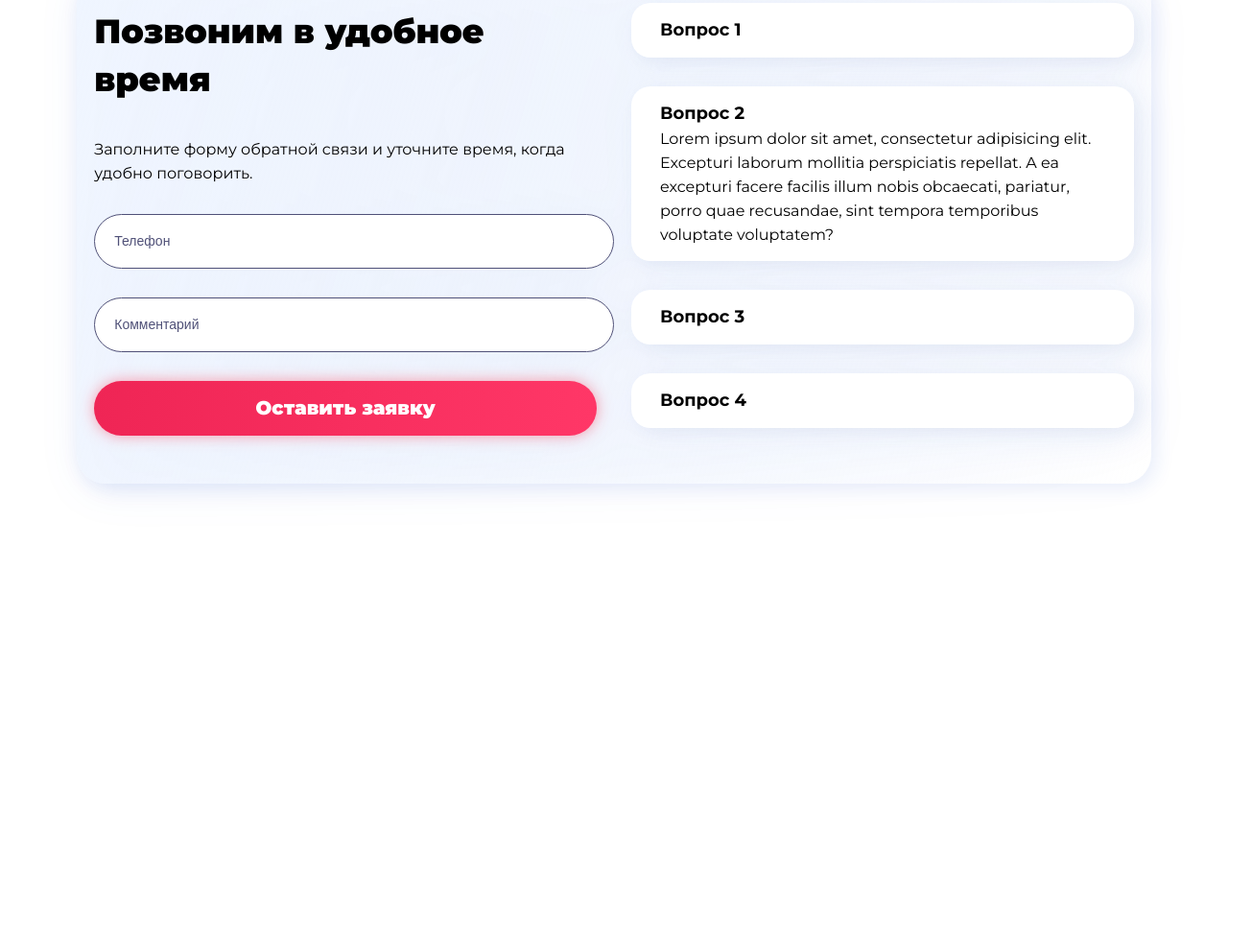
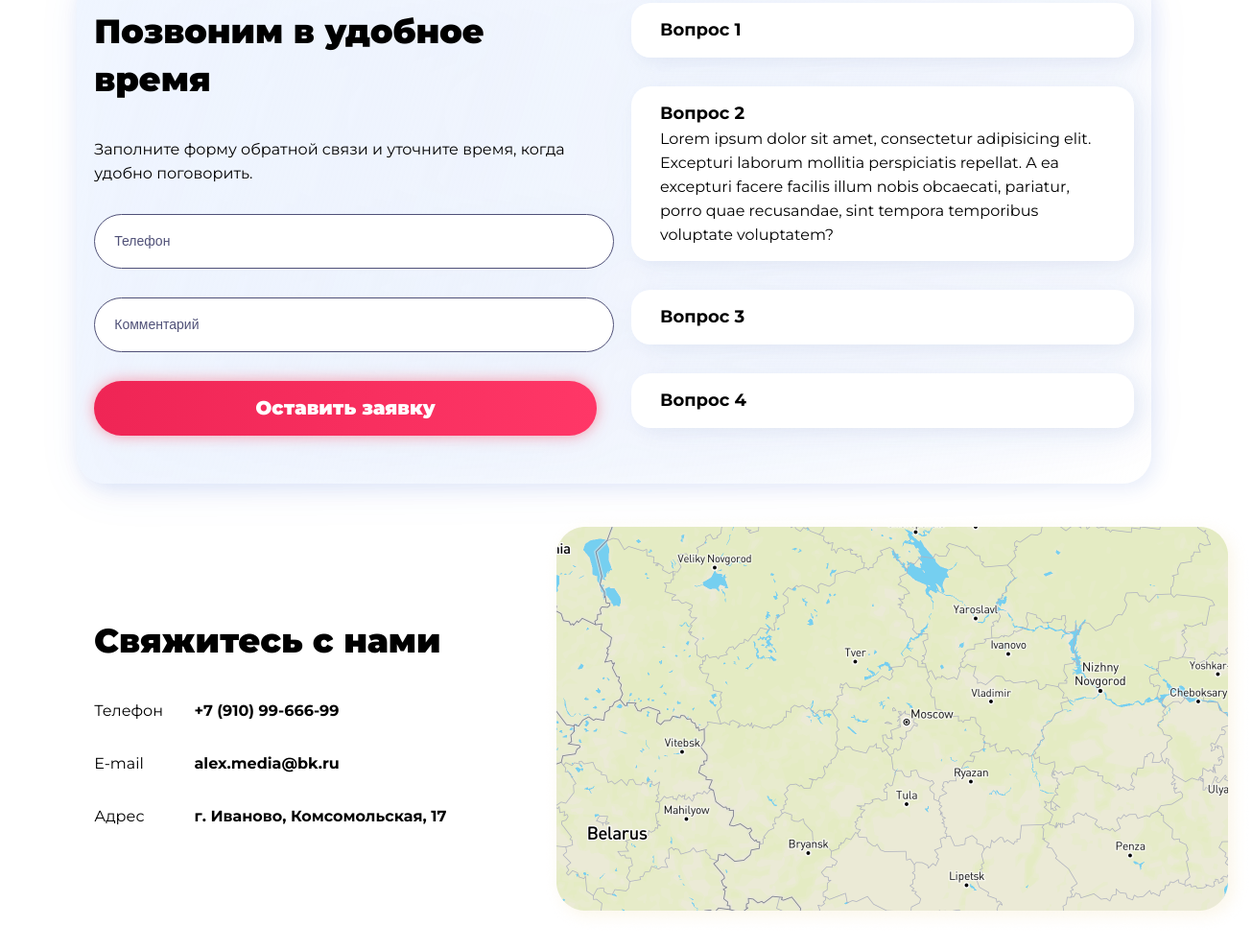
Before and after one commit to germes-f/alexmedia, a website built with webpack: page src/index.html in a window 1280 px wide. Shown: the part 3162-4152 px from the top of the page at 96% size, 1305 px wide, since content can reach past the window. Before the commit the page ends 3704 px from the top, so only its background shows below. Built offline with nearby package versions, Linux system fonts and the light colour scheme.

Commit message:
update/ add kontakts

```diff
--- /dev/null
+++ b/src/assets/scss/_kontakts.scss
@@ -0,0 +1,26 @@
+.kontakts {
+  h3 {
+    font-weight: 900;
+    font-size: 35px;
+    line-height: 50px;
+  }
+
+  dd {
+    display: inline;
+    margin: 0;
+    font-weight: 700;
+    margin-bottom: 30px;
+  }
+
+  dd:after{
+    display: block;
+    content: '';
+  }
+
+  dt{
+    display: inline-block;
+    min-width: 100px;
+    margin-bottom: 30px;
+  }
+
+}
--- a/src/index.html
+++ b/src/index.html
@@ -285,12 +285,26 @@
                     </div>
                 </div>
             </div>
-
         </div>
     </section>
 
-    <section>
-        <div class="grid"></div>
+    <section class="kontakts">
+        <div class="grid align-items-center">
+            <div class="col-xl-5 col-xs-4">
+                <h3>Свяжитесь с нами</h3>
+                <dl>
+                    <dt>Телефон</dt>
+                    <dd>+7 (910) 99-666-99</dd>
+                    <dt>E-mail</dt>
+                    <dd>alex.media@bk.ru</dd>
+                    <dt>Адрес</dt>
+                    <dd>г. Иваново, Комсомольская, 17</dd>
+                </dl>
+            </div>
+            <div class="col-xl-7 col-xs-4">
+                <img src="/assets/img/map.png" alt="">
+            </div>
+        </div>
     </section>
 </main>
 
--- a/src/main.scss
+++ b/src/main.scss
@@ -8,3 +8,4 @@
 @import "assets/scss/partners";
 @import "assets/scss/prices";
 @import "assets/scss/form";
+@import "assets/scss/kontakts";
```
Also changed, not shown: assets/img/map.png (added).
